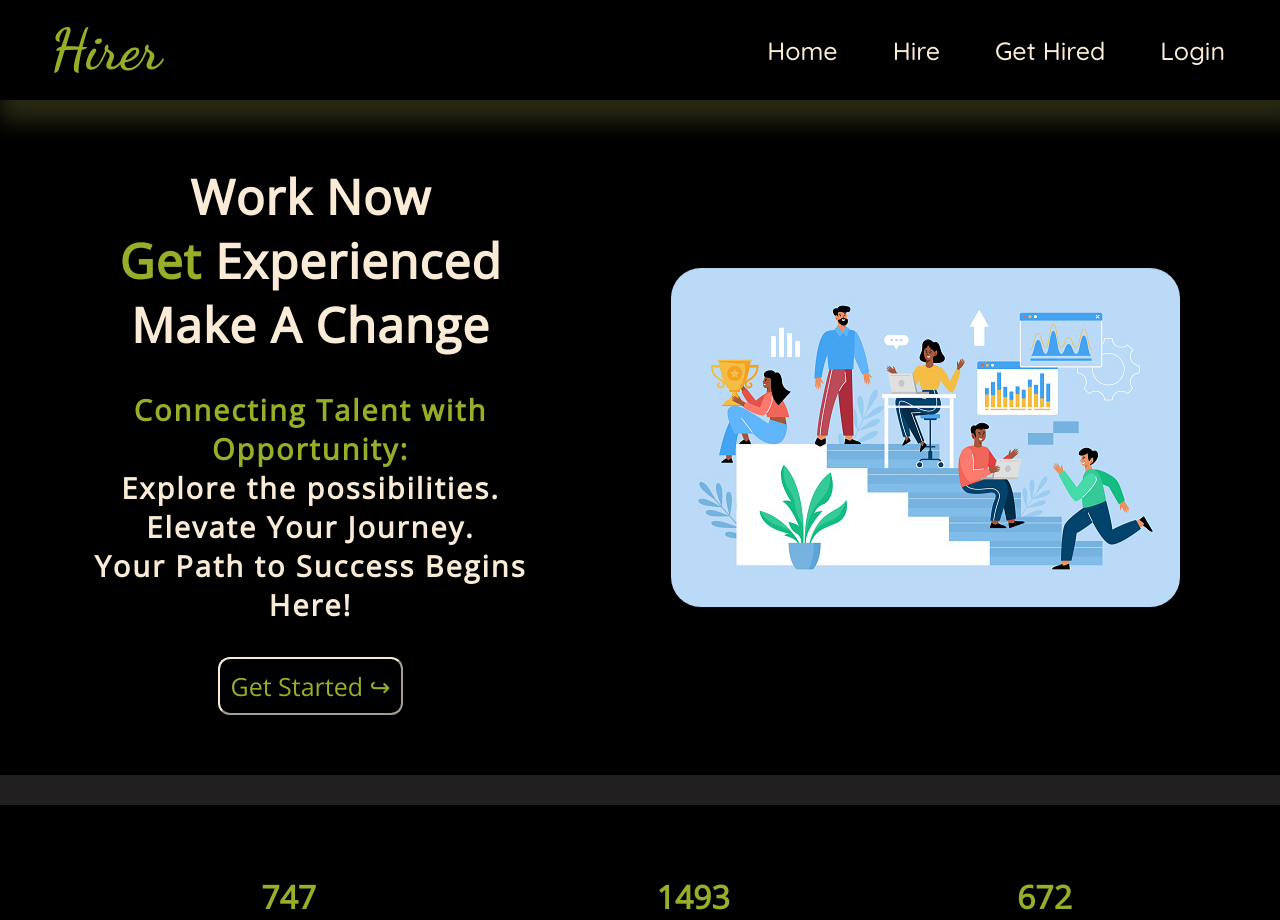
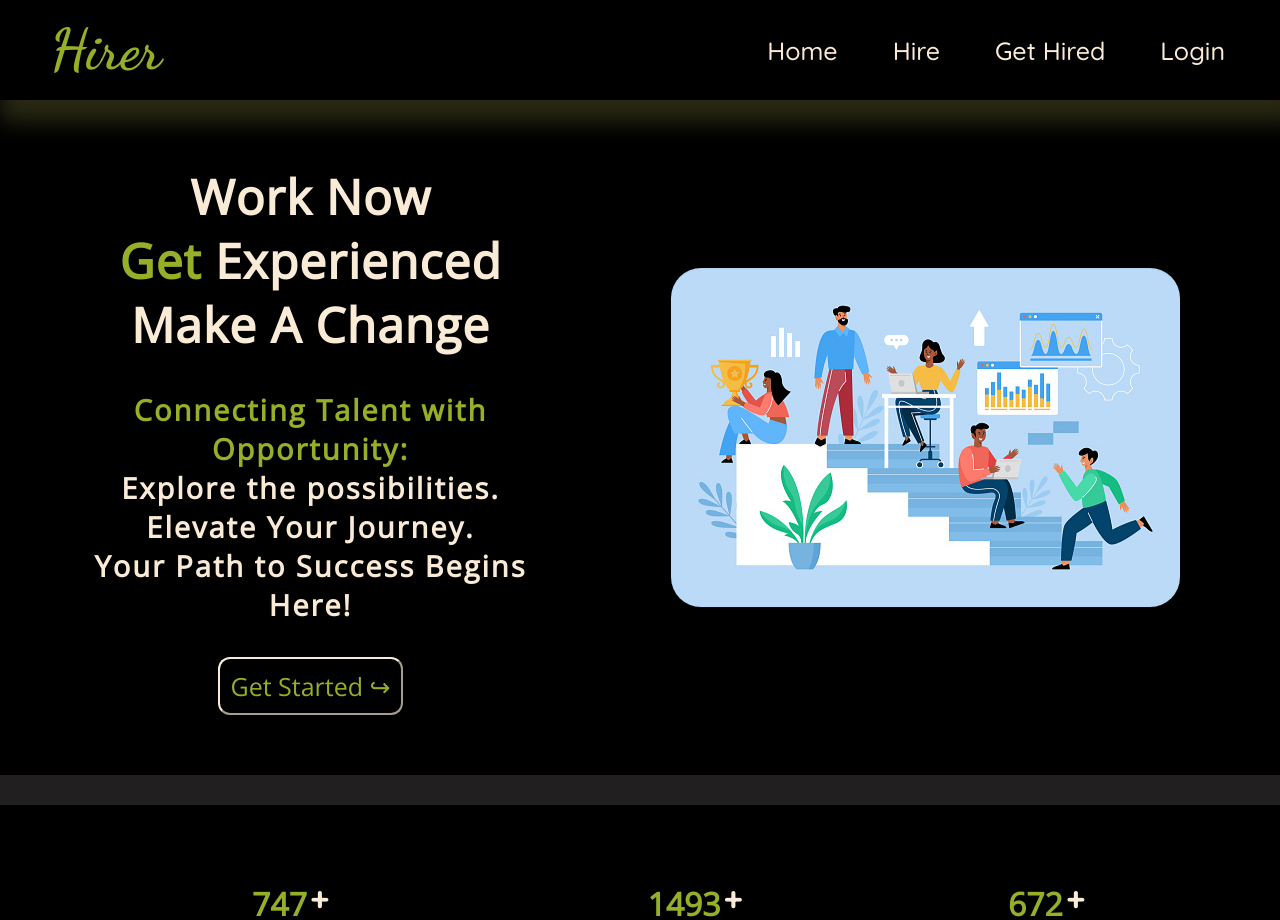
Before and after one commit to Ak-sd7/Hirer-app, a React (Vite) app: page / in a window 1280 px wide. Shown: the top 920 px of the page. Built offline with nearby package versions, Linux system fonts and the light colour scheme; a web font is replaced by a local one.

Commit message:
counting complete

```diff
--- a/src/Pages/Home.jsx
+++ b/src/Pages/Home.jsx
@@ -49,6 +49,8 @@ const Home = () => {
       </div>
       <div className="hh" id="here"></div>
       <Counting/>
+      <div className="hh" id="here"></div>
+
     </div>
   )
 }
--- a/src/Styles/count.css
+++ b/src/Styles/count.css
@@ -13,6 +13,7 @@
 .count{
     color: #95af29;
     font-family: open sans;
+    padding: 3px;
 }
 .c1>h3{
     font-size: 25px;
--- a/src/subComponents/counting.jsx
+++ b/src/subComponents/counting.jsx
@@ -21,15 +21,15 @@ const Counting = () => {
         <div className="cmain">
             <Stack direction={{ xs: 'column', sm: 'row' }} spacing={{ xs: 1, sm: 2, md: 4 }} justifyContent="space-evenly">
                 <div className="c1">
-                    {Increment(1000)}
+                    <div style={{display:"flex", flex:"row", justifyContent:"center", padding:"4px"}}>{Increment(1000)} <h1>+</h1></div>
                     <h3>Companies / Startups</h3>
                 </div>
                 <div className="c1">
-                    {Increment(2000)}
+                    <div style={{display:"flex", flex:"row", justifyContent:"center", padding:"4px"}}>{Increment(2000)} <h1>+</h1></div>
                     <h3>Enrolled Users</h3>
                 </div>
                 <div className="c1">
-                    {Increment(900)}
+                    <div style={{display:"flex", flex:"row", justifyContent:"center", padding:"4px"}}>{Increment(900)} <h1>+</h1></div>
                     <h3>Users Placed</h3>
                 </div>
             </Stack>
```
